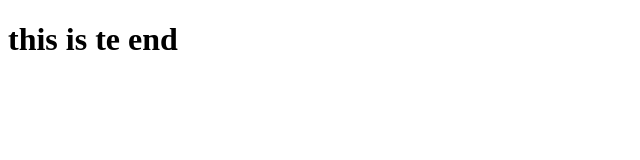
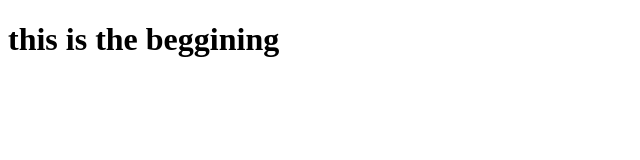
Before and after one commit to MADHAN1608/gitHubMad2, a plain HTML site: page index.html in a window 1280 px wide. Shown: the whole page, without its empty margins (0-640 px from the left). Drawn offline with Linux system fonts and the light colour scheme.

Commit message:
Fix typo in heading from 'te end' to 'the beggining'

```diff
--- a/index.html
+++ b/index.html
@@ -7,7 +7,7 @@
     <title>Document</title>
 </head>
 <body>
-    <h1>this is te end</h1>
+    <h1>this is the beggining</h1>
 </body>
 
 </html>
```
